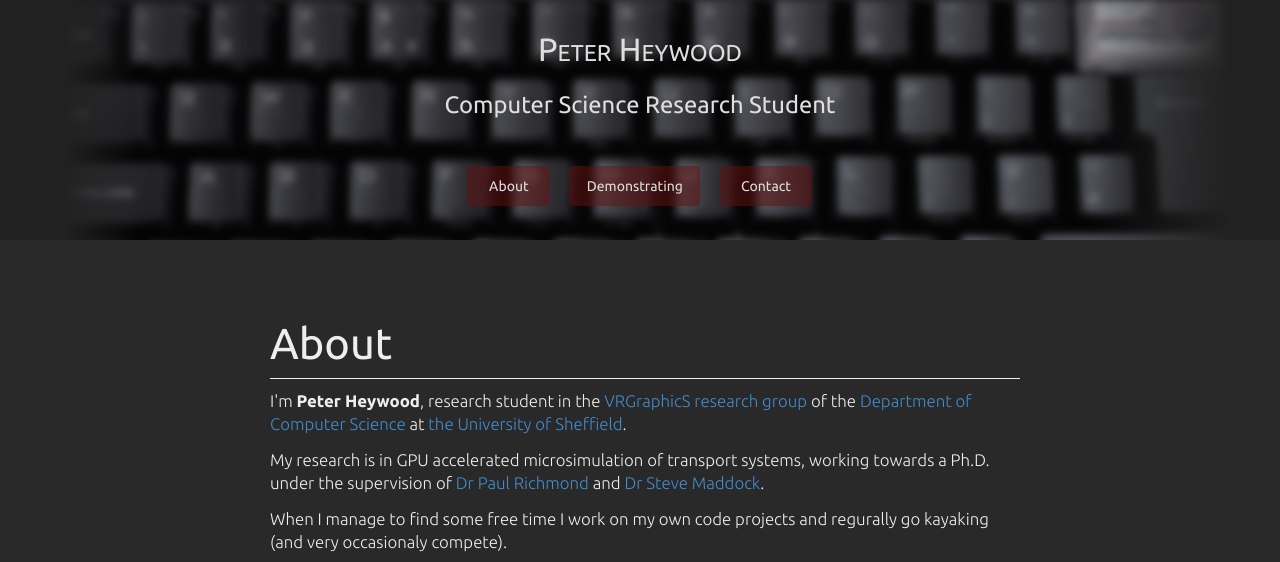
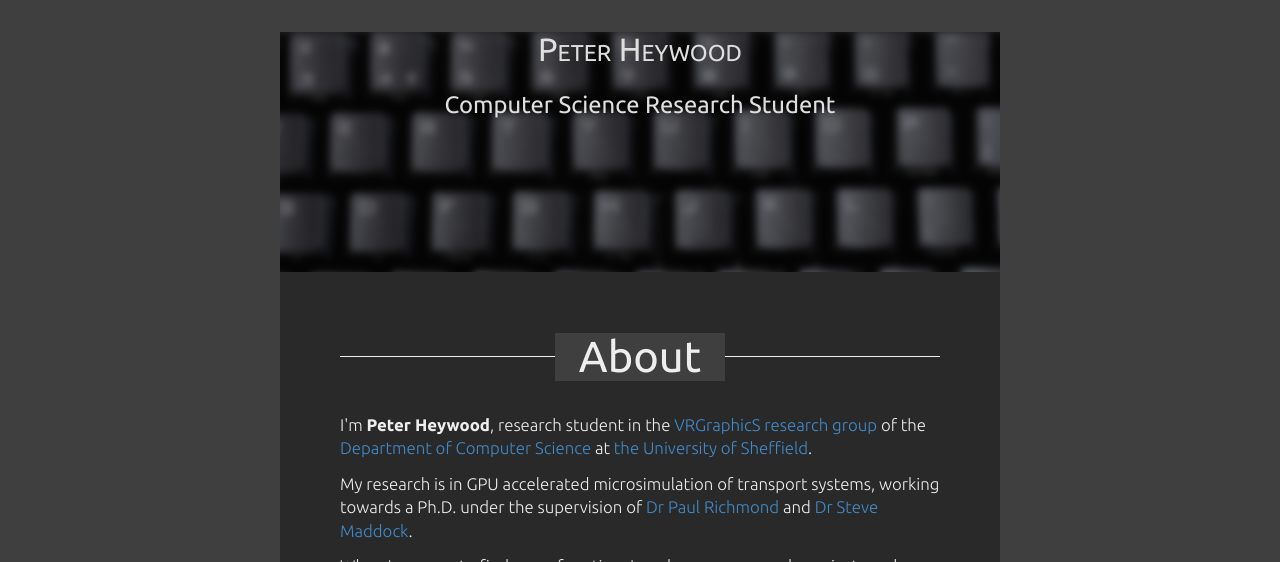
Before and after one commit to ptheywood/ptheywood.github.io, a Jekyll site: the page built from index.html, in a window 1280 px wide, cut to the strip 0-562 px from the top of the page. Built offline with Jekyll 4.4.1, drawn with Linux system fonts in a browser that asks for light colours; nearby versions of some CDN libraries.

Commit message:
attempt to restyle the site, not sure how successful it will have been

```diff
--- a/_includes/footer.html
+++ b/_includes/footer.html
@@ -1,4 +1,4 @@
-    <footer id="footer" class="text-center">
+    <footer id="footer" class="wrapper text-center">
         <ul class="social-media list-inline">
             <li>
                 <a href="mailto:ptheywood1@sheffield.ac.uk">
--- a/_includes/header.html
+++ b/_includes/header.html
@@ -1,16 +1,7 @@
 <body>
-    <header class="header">
-        <div class="container">
-            <div class="row">
-                <div class="col-xs-12">
-                    <h1>Peter Heywood</h1>
-                    <h2>Computer Science Research Student</h2>
-                </div>
-            </div>
-            <div class="row">
-                <div class="col-xs-8 col-xs-offset-2 col-sm-4 col-sm-offset-4">
-                    {% include navigation.html %}
-                </div>
-            </div>
+    <header class="header wrapper">
+        <div class="container-fluid">
+            <h1>Peter Heywood</h1>
+            <h2>Computer Science Research Student</h2>
         </div>
     </header>
--- a/css/main.css
+++ b/css/main.css
@@ -2,8 +2,8 @@ html,
 body {
     margin: 0;
     padding: 0;
-    background: #333;
-    color: #eee;
+    background: #3f3f3f;
+    color: #f5f5f5;
 }
 html, body,
 h1, h2, h3, h4, h5, h6, .h1, .h2, .h3, .h4, .h5, .h6,
@@ -39,6 +39,11 @@ a {
 a:hover ,
 a:active {
     /*color: #A3312D;*/
+}
+.wrapper {
+    margin: 0 auto;
+    max-width: 92%;
+    width: 720px;
 }
 
 .header {
@@ -257,8 +262,18 @@ footer {
 }
 
 .sub-header {
-  padding-bottom: 10px;
-  border-bottom: 1px solid #eee;
+    border-top: 1px solid #eee;
+    margin-bottom: 0;
+    margin-top: 24px;
+    text-align: center;
+}
+
+.sub-header span {
+    background: #3f3f3f;
+    display: inline-block;
+    padding: 0 24px;
+    position: relative;
+    top: -24px;
 }
 
 section.content {
--- a/index.html
+++ b/index.html
@@ -3,11 +3,11 @@ layout: default
 title: Peter Heywood | Computer Science PhD Student
 ---
 
-<section id="about" class="content">
-    <div class="container">
+<section id="about" class="content wrapper">
+    <div class="container-fluid">
         <div class="row">
-            <div class="col-xs-12 col-sm-8 col-sm-offset-2">
-                <h2 class="sub-header">About</h2>
+            <div class="col-xs-12">
+                <h2 class="sub-header"><span>About</span></h2>
                 <p>
                     I'm <strong>Peter Heywood</strong>, research student in the <a href="https://www.shef.ac.uk/dcs/research/groups/graphics">VRGraphicS research group</a> of the <a href="http://www.sheffield.ac.uk/dcs">Department of Computer Science</a> at <a href="http://shef.ac.uk/dcs/">the University of Sheffield</a>.
                 </p>
@@ -30,11 +30,11 @@ title: Peter Heywood | Computer Science PhD Student
     </div>
 </section>
 
-<section id="demonstrating" class="content">
+<section id="demonstrating" class="content wrapper">
     <div class="container">
         <div class="row">
-            <div class="col-xs-12 col-sm-8 col-sm-offset-2">
-                <h2 class="sub-header">Demonstrating</h2>
+            <div class="col-xs-12">
+                <h2 class="sub-header"><span>Demonstrating</span></h2>
 
                 <p>
                     As a PhD student in the department, I am able to demonstrate lab sessions for taught students.
@@ -56,12 +56,12 @@ title: Peter Heywood | Computer Science PhD Student
 </section>
 
 
-<section id="contact" class="content">
+<section id="contact" class="content wrapper">
     <div class="container">
         <div class="row">
-            <div class="col-xs-12 col-sm-8 col-sm-offset-2">
+            <div class="col-xs-12">
 
-                <h2 class="sub-header">Contact</h2>
+                <h2 class="sub-header"><span>Contact</span></h2>
                 <div class="row">
                     <div class="col-xs-12 col-sm-6">
                         <p>
```
Also changed, not shown: _layouts/error.html (+7 -5 lines).
